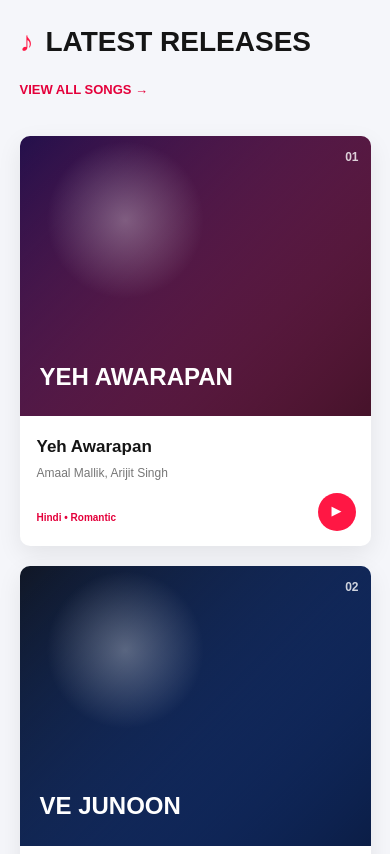
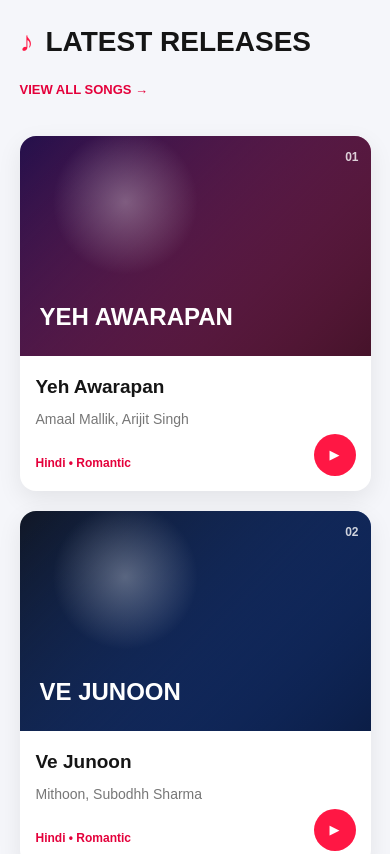
Before and after one commit to adityaranjanofficial/ADR-MUSIC-WORLD, a plain HTML site: page index.html in a window 390 px wide. Shown: the part 860-1714 px from the top of the page. Drawn offline with Linux system fonts and the light colour scheme; a script that the page names is missing.

Commit message:
Improve mobile song cards

```diff
--- a/style.css
+++ b/style.css
@@ -1085,3 +1085,53 @@ img {
     font-size: 40px;
   }
   }
+
+
+
+/* ===== MOBILE SONG CARD IMPROVEMENT ===== */
+
+@media (max-width: 600px) {
+
+  .songs-grid {
+    grid-template-columns: 1fr;
+    gap: 20px;
+  }
+
+  .song-card {
+    width: 100%;
+    border-radius: 16px;
+    overflow: hidden;
+  }
+
+  .cover {
+    min-height: 220px;
+    height: 220px;
+  }
+
+  .song-info {
+    padding: 16px;
+  }
+
+  .song-info h3 {
+    font-size: 19px;
+    margin-bottom: 6px;
+  }
+
+  .song-info p {
+    font-size: 14px;
+  }
+
+  .song-info span {
+    font-size: 12px;
+  }
+
+  .play-btn {
+    width: 42px;
+    height: 42px;
+    display: flex;
+    align-items: center;
+    justify-content: center;
+    border-radius: 50%;
+  }
+
+}
```
